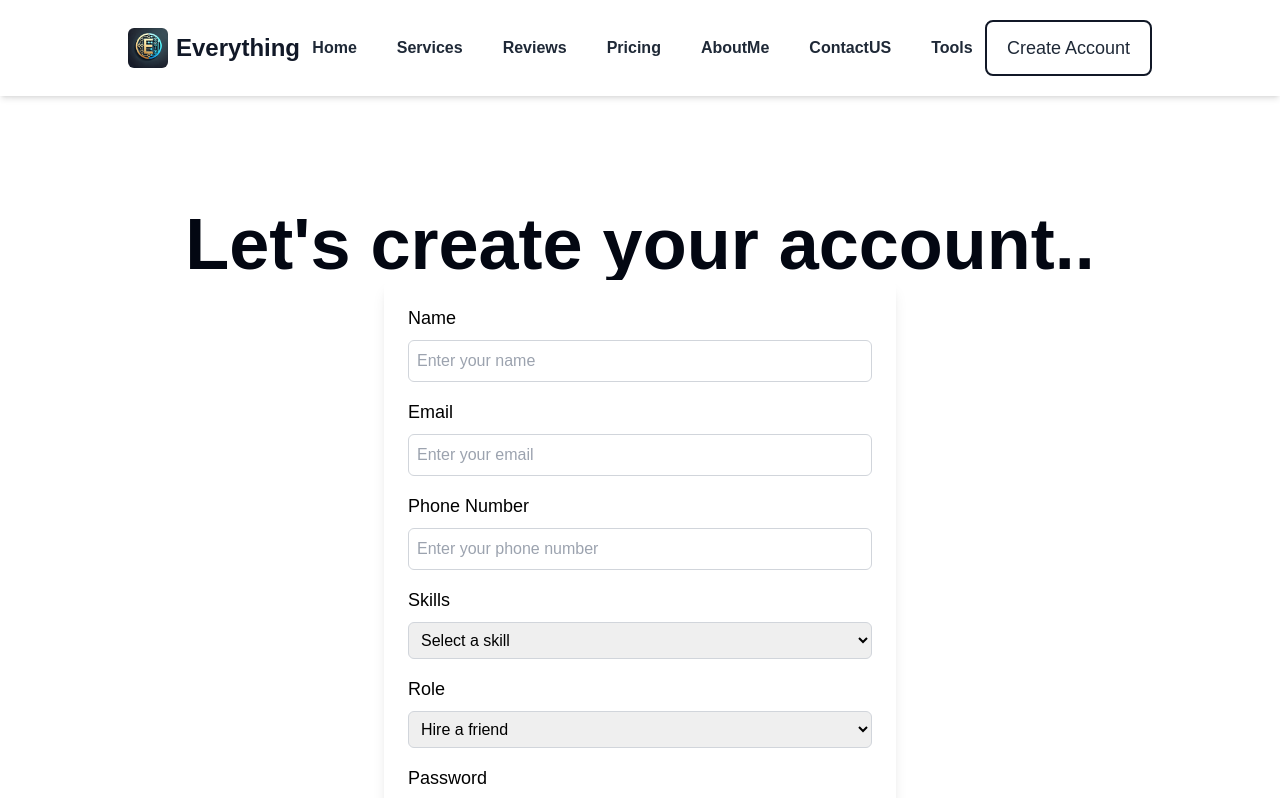
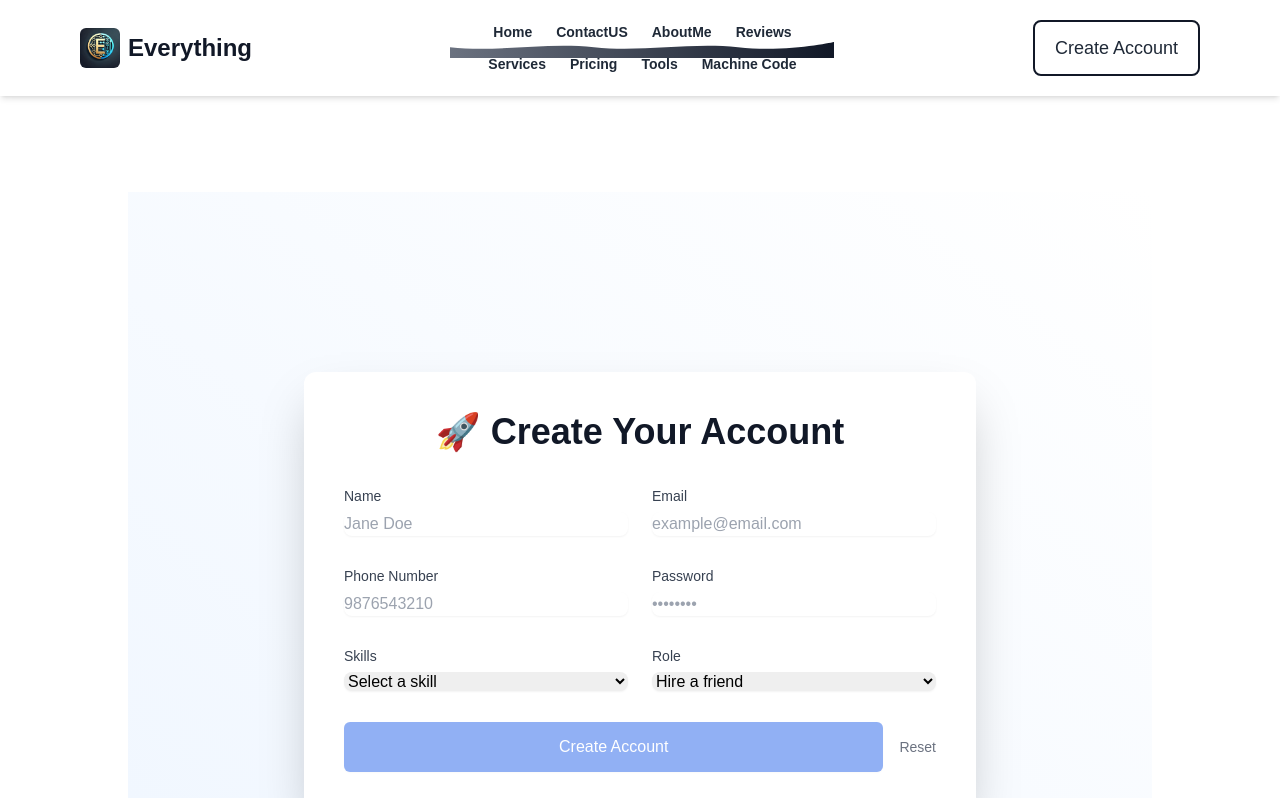
Before and after one commit to thePoeticCoder/everything, a Next.js app in the folder everything-frontend/: page /create-account in a window 1280 px wide. Shown: the top 798 px of the page. Built offline with nearby package versions, Linux system fonts and the light colour scheme; sample sign-in values are in the browser's storage; a web font is replaced by a local one.

Commit message:
fix create account

```diff
--- a/everything-frontend/app/components/Helper/create-account.tsx
+++ b/everything-frontend/app/components/Helper/create-account.tsx
@@ -5,7 +5,6 @@ import { useEffect } from "react";
 import { useForm } from "react-hook-form";
 import { zodResolver } from "@hookform/resolvers/zod";
 import { z } from "zod";
-import { DevTool } from "@hookform/devtools";
 import { Service, servicesList } from "@/constant/service-list";
 
 const formSchema = z.object({
@@ -25,7 +24,6 @@ export const CreateAccount = () => {
     handleSubmit,
     formState: { errors, isDirty, isValid, isSubmitting, isSubmitSuccessful },
     reset,
-    control,
   } = useForm<FormType>({
     resolver: zodResolver(formSchema),
     mode: "all",
@@ -43,66 +41,85 @@ export const CreateAccount = () => {
   }, [isSubmitSuccessful, reset]);
 
   return (
-    <div className="flex flex-col items-center justify-center w-full h-full p-4">
-      <h1 className="text-3xl md:text-5xl lg:text-7xl text-gray-950 font-bold text-center animate-typing overflow-hidden whitespace-nowrap">
-        Let's create your account..
-      </h1>
-
+    <section className="min-h-screen bg-gradient-to-tr from-blue-50 to-white flex items-center justify-center py-12 px-4 sm:px-6 lg:px-8">
+      <div className="max-w-2xl w-full space-y-8 rounded-xl shadow-2xl bg-white p-10">
+        <h2 className="text-center text-4xl font-extrabold text-gray-900">
+          🚀 Create Your Account
+        </h2>
         <form
-        className="shadow-lg rounded-lg p-6 w-full max-w-lg bg-white"
+          className="space-y-6"
           onSubmit={handleSubmit(onSubmit)}
           noValidate
         >
-        <div className="mb-4">
-          <label htmlFor="name" className="block text-lg mb-2">
-            Name
-          </label>
+          <div className="grid grid-cols-1 sm:grid-cols-2 gap-6">
+            {/* Name */}
+            <div>
+              <label className="text-sm font-medium text-gray-700">Name</label>
               <input
+                {...register("name")}
                 type="text"
-            id="name"
-            placeholder="Enter your name"
-            {...register("name")}
-            className="w-full p-2 border border-gray-300 rounded-md"
+                placeholder="Jane Doe"
+                className="mt-1 w-full rounded-lg border-gray-300 shadow-sm focus:ring-blue-500 focus:border-blue-500"
               />
-          <p className="text-red-500 text-xs mt-1">{errors.name?.message}</p>
+              <p className="text-red-500 text-xs mt-1">
+                {errors.name?.message}
+              </p>
             </div>
 
-        <div className="mb-4">
-          <label htmlFor="email" className="block text-lg mb-2">
-            Email
-          </label>
+            {/* Email */}
+            <div>
+              <label className="text-sm font-medium text-gray-700">Email</label>
               <input
+                {...register("email")}
                 type="email"
-            id="email"
-            placeholder="Enter your email"
-            {...register("email")}
-            className="w-full p-2 border border-gray-300 rounded-md"
+                placeholder="example@email.com"
+                className="mt-1 w-full rounded-lg border-gray-300 shadow-sm focus:ring-blue-500 focus:border-blue-500"
               />
-          <p className="text-red-500 text-xs mt-1">{errors.email?.message}</p>
+              <p className="text-red-500 text-xs mt-1">
+                {errors.email?.message}
+              </p>
             </div>
 
-        <div className="mb-4">
-          <label htmlFor="phone" className="block text-lg mb-2">
+            {/* Phone */}
+            <div>
+              <label className="text-sm font-medium text-gray-700">
                 Phone Number
               </label>
               <input
-            type="text"
-            id="phone"
-            placeholder="Enter your phone number"
                 {...register("phone")}
-            className="w-full p-2 border border-gray-300 rounded-md"
+                type="tel"
+                placeholder="9876543210"
+                className="mt-1 w-full rounded-lg border-gray-300 shadow-sm focus:ring-blue-500 focus:border-blue-500"
               />
-          <p className="text-red-500 text-xs mt-1">{errors.phone?.message}</p>
+              <p className="text-red-500 text-xs mt-1">
+                {errors.phone?.message}
+              </p>
             </div>
 
-        <div className="mb-4">
-          <label htmlFor="skills" className="block text-lg mb-2">
+            {/* Password */}
+            <div>
+              <label className="text-sm font-medium text-gray-700">
+                Password
+              </label>
+              <input
+                {...register("password")}
+                type="password"
+                placeholder="••••••••"
+                className="mt-1 w-full rounded-lg border-gray-300 shadow-sm focus:ring-blue-500 focus:border-blue-500"
+              />
+              <p className="text-red-500 text-xs mt-1">
+                {errors.password?.message}
+              </p>
+            </div>
+
+            {/* Skills */}
+            <div>
+              <label className="text-sm font-medium text-gray-700">
                 Skills
               </label>
               <select
-            id="skills"
                 {...register("skills")}
-            className="w-full p-2 border border-gray-300 rounded-md"
+                className="mt-1 w-full rounded-lg border-gray-300 shadow-sm focus:ring-blue-500 focus:border-blue-500"
               >
                 <option value="">Select a skill</option>
                 {servicesList.map((service: Service) => (
@@ -111,60 +128,47 @@ export const CreateAccount = () => {
                   </option>
                 ))}
               </select>
-          <p className="text-red-500 text-xs mt-1">{errors.skills?.message}</p>
+              <p className="text-red-500 text-xs mt-1">
+                {errors.skills?.message}
+              </p>
             </div>
 
-        <div className="mb-4">
-          <label htmlFor="role" className="block text-lg mb-2">
-            Role
-          </label>
+            {/* Role */}
+            <div>
+              <label className="text-sm font-medium text-gray-700">Role</label>
               <select
-            id="role"
                 {...register("role")}
-            className="w-full p-2 border border-gray-300 rounded-md"
+                className="mt-1 w-full rounded-lg border-gray-300 shadow-sm focus:ring-blue-500 focus:border-blue-500"
               >
                 <option value="Hire a friend">Hire a friend</option>
                 <option value="Get Hired">Get Hired</option>
               </select>
-          <p className="text-red-500 text-xs mt-1">{errors.role?.message}</p>
+              <p className="text-red-500 text-xs mt-1">
+                {errors.role?.message}
+              </p>
+            </div>
           </div>
 
-        <div className="mb-4">
-          <label htmlFor="password" className="block text-lg mb-2">
-            Password
-          </label>
-          <input
-            type="password"
-            id="password"
-            placeholder="Enter your password"
-            {...register("password")}
-            className="w-full p-2 border border-gray-300 rounded-md"
-          />
-          <p className="text-red-500 text-xs mt-1">
-            {errors.password?.message}
-          </p>
-        </div>
-
+          {/* Submit button */}
+          <div className="flex items-center justify-between gap-4">
             <button
               type="submit"
               disabled={!isDirty || !isValid || isSubmitting}
-          className="w-full bg-black text-white py-2 px-4 rounded-md hover:bg-gray-900 transition duration-300 disabled:opacity-50"
+              className="w-full flex justify-center py-3 px-6 border border-transparent rounded-md shadow-sm text-white bg-blue-600 hover:bg-blue-700 disabled:opacity-50 transition"
             >
               {isSubmitting ? "Creating..." : "Create Account"}
             </button>
 
-        <div className="flex justify-between mt-4">
             <button
               type="button"
               onClick={() => reset()}
-            className="text-gray-600"
+              className="text-sm text-gray-500 hover:underline"
             >
               Reset
             </button>
           </div>
         </form>
-
-      <DevTool control={control} />
       </div>
+    </section>
   );
 };
--- a/everything-frontend/app/components/Home/Navbar/ResponsiveNav.tsx
+++ b/everything-frontend/app/components/Home/Navbar/ResponsiveNav.tsx
@@ -15,7 +15,7 @@ const Navbar = () => {
   return (
     <>
       <nav className="fixed top-0 left-0 w-full h-[12vh] bg-white shadow-md z-[50]">
-        <div className="flex items-center justify-between w-[90%] xl:w-[80%] mx-auto h-full">
+        <div className="flex items-center justify-between w-full px-4 xl:px-20 mx-auto h-full">
           <div className="flex items-center space-x-2">
             <Link href="/">
               <Image
@@ -31,21 +31,63 @@ const Navbar = () => {
             </h1>
           </div>
 
-          <div className="hidden lg:flex items-center space-x-10">
-            {navLinks.map((link: NavLinkType) => (
+          <div className="hidden lg:flex flex-col items-center max-w-[60%]">
+            {/* Top Row */}
+            <div className="flex flex-wrap justify-center gap-x-6 gap-y-2 mb-1">
+              {navLinks
+                .slice(0, Math.ceil(navLinks.length / 2))
+                .map((link: NavLinkType) => (
                   <Link
                     href={link.url}
                     key={link.id}
-                className="text-gray-800 hover:text-red-600 font-semibold transition-all duration-200"
+                    className="text-gray-800 hover:text-red-600 font-semibold text-sm transition-all duration-200"
                   >
                     {link.label}
                   </Link>
                 ))}
             </div>
 
+            {/* Animated Divider */}
+            <div className="w-full overflow-hidden -mt-1 -mb-1">
+              <svg viewBox="0 0 1440 60" className="w-full h-4">
+                <defs>
+                  <linearGradient
+                    id="greyWave"
+                    x1="0%"
+                    y1="0%"
+                    x2="100%"
+                    y2="0%"
+                  >
+                    <stop offset="0%" stopColor="#6b7280" stopOpacity="1" />
+                    <stop offset="100%" stopColor="#111827" stopOpacity="1" />
+                  </linearGradient>
+                </defs>
+                <path
+                  fill="url(#greyWave)"
+                  d="M0,20 C180,40 360,0 540,20 C720,40 900,0 1080,20 C1260,40 1440,0 1440,0 L1440,60 L0,60 Z"
+                ></path>
+              </svg>
+            </div>
+
+            {/* Bottom Row */}
+            <div className="flex flex-wrap justify-center gap-x-6 gap-y-2">
+              {navLinks
+                .slice(Math.ceil(navLinks.length / 2))
+                .map((link: NavLinkType) => (
+                  <Link
+                    href={link.url}
+                    key={link.id}
+                    className="text-gray-800 hover:text-red-600 font-semibold text-sm transition-all duration-200"
+                  >
+                    {link.label}
+                  </Link>
+                ))}
+            </div>
+          </div>
+
           <div className="flex items-center space-x-4">
             <Link href="/create-account" className="hidden lg:block">
-              <button className="relative inline-block text-lg px-5 py-3 font-medium text-gray-800 border-2 border-gray-900 rounded-lg transition-all duration-300 hover:text-white hover:bg-gray-900">
+              <button className="text-lg px-5 py-3 font-medium text-gray-800 border-2 border-gray-900 rounded-lg transition-all duration-300 hover:text-white hover:bg-gray-900 whitespace-nowrap">
                 Create Account
               </button>
             </Link>
@@ -64,14 +106,13 @@ const Navbar = () => {
       {showNav && (
         <div
           className="fixed inset-0 bg-black/50 z-[40] flex items-center justify-end"
-          onClick={toggleNav} // Close when clicking outside
+          onClick={toggleNav}
         >
           {/* Side Drawer */}
           <div
             className="w-64 h-full bg-white shadow-lg p-5 flex flex-col justify-center items-center space-y-5 transform transition-transform duration-300"
-            onClick={(e) => e.stopPropagation()} // Prevent closing when clicking inside
+            onClick={(e) => e.stopPropagation()}
           >
-            {/* Close Button */}
             <button
               onClick={toggleNav}
               className="absolute top-4 right-4 text-gray-800 text-2xl"
@@ -79,14 +120,13 @@ const Navbar = () => {
               ✕
             </button>
 
-            {/* Navigation Links */}
             <ul className="w-full text-center space-y-5">
               {navLinks.map((link: NavLinkType) => (
                 <li key={link.id}>
                   <Link
                     href={link.url}
                     className="block text-gray-800 font-semibold text-lg hover:text-red-600"
-                    onClick={toggleNav} // Close drawer when clicking a link
+                    onClick={toggleNav}
                   >
                     {link.label}
                   </Link>
@@ -94,7 +134,6 @@ const Navbar = () => {
               ))}
             </ul>
 
-            {/* Create Account Button */}
             <Link href="/create-account">
               <button
                 className="w-full text-lg px-5 py-3 font-medium text-gray-800 border-2 border-gray-900 rounded-lg transition-all duration-300 hover:text-white hover:bg-gray-900"
--- a/everything-frontend/constant/nav-links.ts
+++ b/everything-frontend/constant/nav-links.ts
@@ -1,11 +1,12 @@
 export const navLinks = [
   { id: "home", url: "/", label: "Home" },
+  { id: "contact", url: "contact-us", label: "ContactUS" },
+  { id: "aboutme", url: "about-me", label: "AboutMe" },
+  { id: "reviews", url: "/reviews", label: "Reviews" },
   { id: "services", url: "/services", label: "Services" },
-  { id: "reviews", url: "/reviews", label: "Reviews" },
   { id: "pricing", url: "pricing", label: "Pricing" },
-  { id: "aboutme", url: "about-me", label: "AboutMe" },
-  { id: "contact", url: "contact-us", label: "ContactUS" },
   { id: "tools", url: "tools", label: "Tools" },
+  { id: "machineCodes", url: "machine-codes", label: "Machine Code" },
 ];
 
 export type NavLinkType = {
```
Lines whose indentation alone changed are shown as unchanged.
